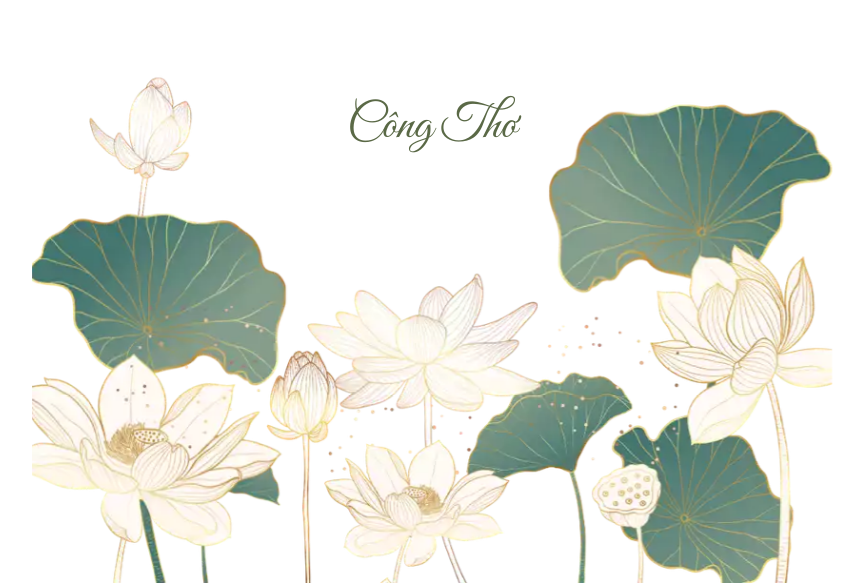
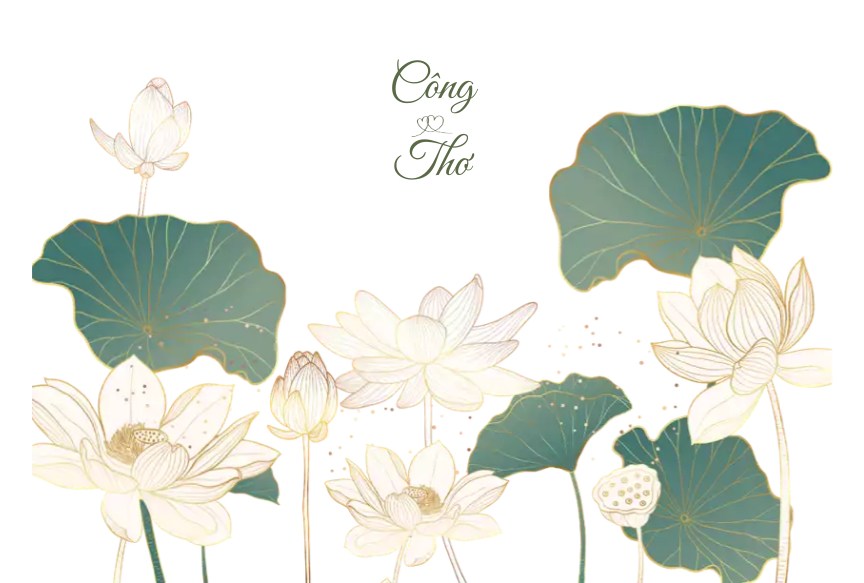
Before and after one commit to namnvhustsoict/weddingcongtho, a plain HTML site: page index.html in a window 1280 px wide. Shown: the part 5011-5594 px from the top of the page, without its empty margins (208-1072 px from the left). Drawn offline with nearby package versions, Linux system fonts and the light colour scheme.

Commit message:
animation door

```diff
--- a/index.html
+++ b/index.html
@@ -1989,8 +1989,10 @@
             <div style="text-align: center; position: relative;">
                 <img src="images/footer.png" alt="Footer" style="width: 100%; max-width: 800px; height: auto; display: block; margin: 0 auto;">
                 <div style="position: absolute; top: 50%; left: 50%; transform: translate(-50%, -50%); font-family: 'Great Vibes', cursive; font-size: 48px; color: #5a6946; z-index: 2;">
-                    Công Thơ
-                </div>
+                    Công<br>Thơ
+                </div>
+                <img src="image2/heart_transparent.png" alt="Heart" style="position: absolute; top: 50%; left: 50%; transform: translate(-50%, -50%); width: 48px; height: 48px; z-index: 3; object-fit: contain; filter: brightness(0) saturate(100%) invert(38%) sepia(18%) saturate(583%) hue-rotate(47deg) brightness(95%) contrast(90%);">
+
             </div>
         </footer>
     </div>
```
Also changed, not shown: image2/heart_transparent.png (added).
